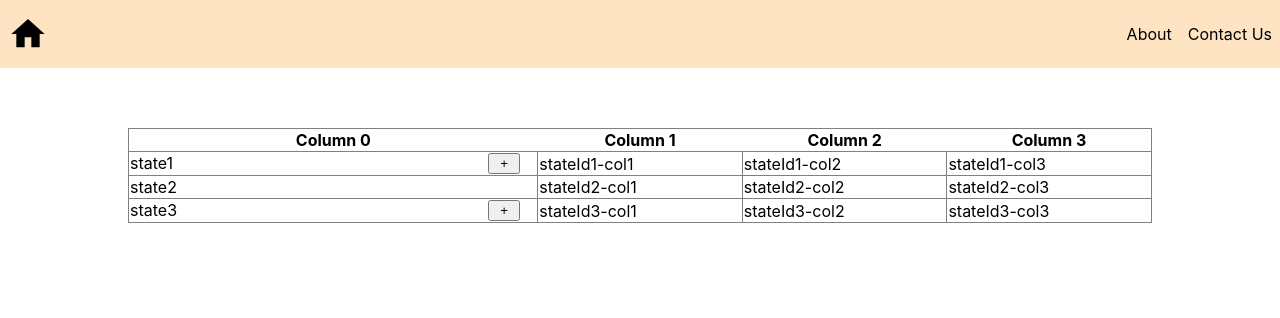
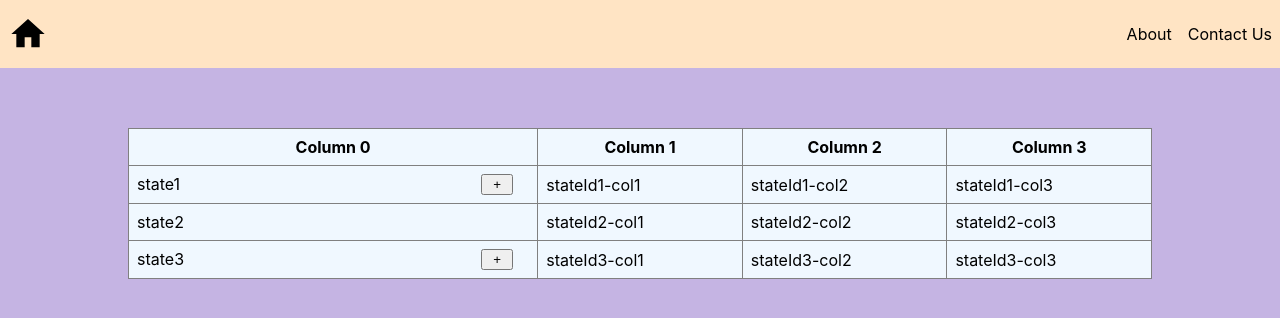
Before and after one commit to Shotteammate/code-test, a React (Create React App) app: page / in a window 1280 px wide. Shown: the top 318 px of the page. Built offline with nearby package versions, Linux system fonts and the light colour scheme.

Commit message:
chore: add background component

```diff
--- a/src/App.js
+++ b/src/App.js
@@ -2,10 +2,12 @@ import React from "react";
 import "./App.css";
 import Navbar from "./components/Navbar";
 import HeroSection from "./components/HeroSection";
+import Background from "./components/Background";
 
 function App() {
   return (
     <div className="App">
+      <Background />
       <Navbar />
       <HeroSection />
     </div>
--- /dev/null
+++ b/src/components/Background/index.css
@@ -0,0 +1,9 @@
+.app-background {
+  width: 100vw;
+  height: 100vh;
+  background-color: #c5b4e3;
+  position: absolute;
+  top: 0;
+  left: 0;
+  z-index: -1;
+}
--- /dev/null
+++ b/src/components/Background/index.js
@@ -0,0 +1,8 @@
+import React from "react";
+import "./index.css";
+
+const index = () => {
+  return <div className="app-background"></div>;
+};
+
+export default index;
--- a/src/components/Table.css
+++ b/src/components/Table.css
@@ -2,6 +2,7 @@
   width: 80%;
   height: fit-content;
   margin-top: 8rem;
+  background-color: aliceblue;
 }
 
 .table-container table {
@@ -23,7 +24,9 @@
 
 table,
 thead,
+th,
 td {
   border: solid 1px grey;
   border-collapse: collapse;
+  padding: 0.5rem;
 }
--- a/src/components/Table.js
+++ b/src/components/Table.js
@@ -11,7 +11,9 @@ const Table = ({ rows }) => {
         <thead>
           <tr>
             {tableHeader?.map(({ name, id }) => (
-              <th className={`column-${id}`}>{name}</th>
+              <th key={`column-${id}`} className={`column-${id}`}>
+                {name}
+              </th>
             ))}
           </tr>
         </thead>
```
